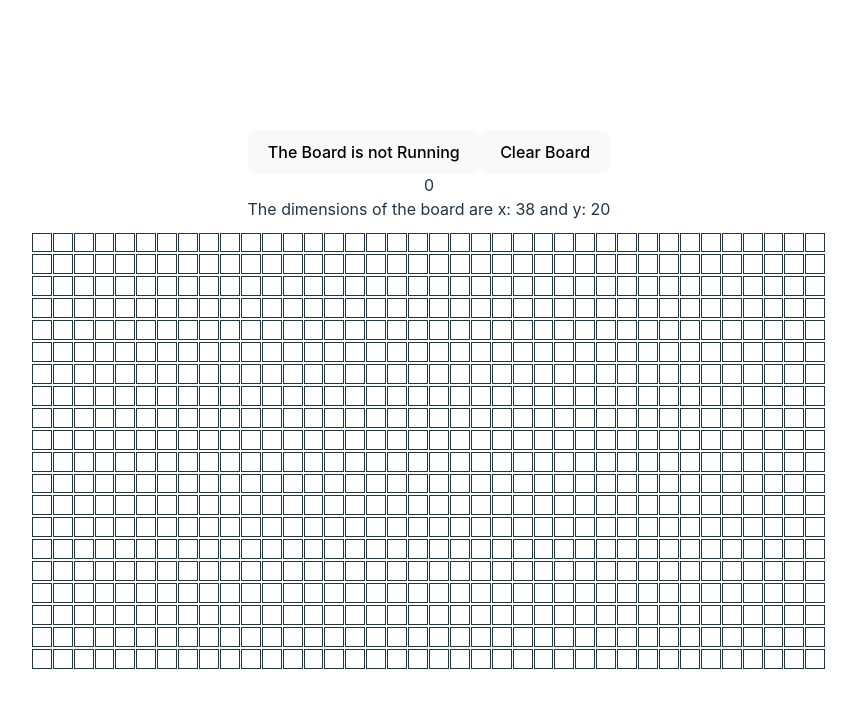
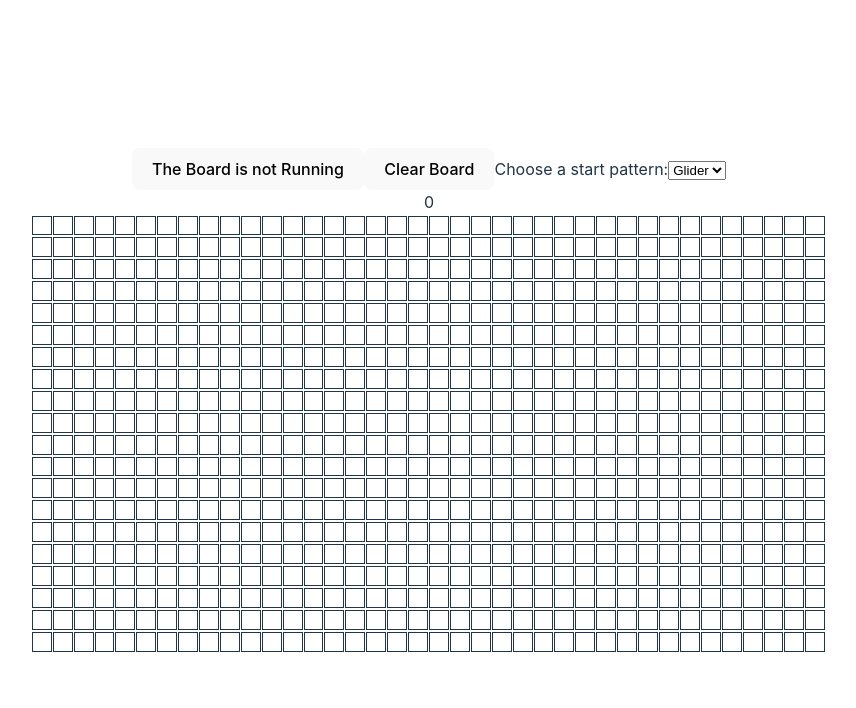
Before and after one commit to seigel/react-gol, a React (Vite) app: page / in a window 1280 px wide. Shown: the top 708 px of the page, without its empty margins (211-1067 px from the left). Built offline with nearby package versions, Linux system fonts and the light colour scheme.

Commit message:
Choose starting pattern

```diff
--- a/src/App.jsx
+++ b/src/App.jsx
@@ -1,22 +1,11 @@
 import "./App.css";
 import Board from "./components/Board";
+function App() {
 
-function App() {
-  const flyerGenerator = [
-      [0,0,0,0,0,0,0,0,0,0,0,0,0,0,0,0,0,0,0,0,0,0,0,0,1,0,0,0,0,0,0,0,0,0,0,0],
-      [0,0,0,0,0,0,0,0,0,0,0,0,0,0,0,0,0,0,0,0,0,0,1,0,1,0,0,0,0,0,0,0,0,0,0,0],
-      [0,0,0,0,0,0,0,0,0,0,0,0,1,1,0,0,0,0,0,0,1,1,0,0,0,0,0,0,0,0,0,0,0,0,1,1],
-      [0,0,0,0,0,0,0,0,0,0,0,1,0,0,0,1,0,0,0,0,1,1,0,0,0,0,0,0,0,0,0,0,0,0,1,1],
-      [1,1,0,0,0,0,0,0,0,0,1,0,0,0,0,0,1,0,0,0,1,1,0,0,0,0,0,0,0,0,0,0,0,0,0,0],
-      [1,1,0,0,0,0,0,0,0,0,1,0,0,0,1,0,1,1,0,0,0,0,1,0,1,0,0,0,0,0,0,0,0,0,0,0],
-      [0,0,0,0,0,0,0,0,0,0,1,0,0,0,0,0,1,0,0,0,0,0,0,0,1,0,0,0,0,0,0,0,0,0,0,0],
-      [0,0,0,0,0,0,0,0,0,0,0,1,0,0,0,1,0,0,0,0,0,0,0,0,0,0,0,0,0,0,0,0,0,0,0,0],
-      [0,0,0,0,0,0,0,0,0,0,0,0,1,1,0,0,0,0,0,0,0,0,0,0,0,0,0,0,0,0,0,0,0,0,0,0],
-  ];
   return (
     <>
       <div className="card">
-        <Board x={38} y={20} pattern={flyerGenerator}/>
+        <Board x={38} y={20}/>
       </div>
     </>
   );
--- a/src/components/Atom.jsx
+++ b/src/components/Atom.jsx
@@ -31,7 +31,7 @@ const Atom = ({ state, updateState, generation }) => {
 export default Atom;
 
 Atom.propTypes = {
-  state: PropTypes.bool,
+  state: PropTypes.func,
   updateState: PropTypes.func,
   generation: PropTypes.number,
 };
--- a/src/components/Board.jsx
+++ b/src/components/Board.jsx
@@ -5,7 +5,9 @@ import {
     moveToNextState,
 } from "../models/BoardModel.js";
 import Atom from "./Atom";
+import Patterns from "../patterns";
 import PropTypes from "prop-types";
+
 
 const Board = ({x, y, pattern}) => {
     const [isRunning, setIsRunning] = useState(false);
@@ -13,18 +15,19 @@ const Board = ({x, y, pattern}) => {
     const [generation, setGeneration] = useState(0);
     const [buttonLabel, setButtonLabel] = useState("Clear Board");
     const [timer, setTimer] = useState(150);
+    const [startPattern, setStartPattern] = useState('glider');
 
     useEffect(() => {
         console.log('redoing');
         const interval = setInterval(() => {
-            console.log('intervalling');
+            // console.log('intervalling');
             setCount(prev => prev + 1);
         }, timer);
         return () => clearInterval(interval);
     },[]);
 
     useEffect(() => {
-        console.log('count', count);
+        // console.log('count', count);
         if (isRunning) {
             moveToNextState();
             setGeneration(prev => prev + 1);
@@ -32,8 +35,8 @@ const Board = ({x, y, pattern}) => {
     }, [isRunning, count]);
 
     const board = useMemo(() => {
-        return createBoard(x, y, pattern);
-    }, [x, y, pattern]);
+        return createBoard(x, y, Patterns[startPattern] || [[0]]);
+    }, [x, y, startPattern]);
 
     const toggleRunning = () => {
         setIsRunning(!isRunning)
@@ -43,9 +46,9 @@ const Board = ({x, y, pattern}) => {
         setButtonLabel("...");
         setIsRunning(false);
         setGeneration(0);
-        clearBoard();
+        clearBoard(Patterns[startPattern] || [[0]]);
         setButtonLabel("Clear Board");
-    },[]);
+    },[startPattern]);
 
     const theBoard = board.map((a, i) => {
         const row = a.map((b) => {
@@ -72,19 +75,23 @@ const Board = ({x, y, pattern}) => {
             </div>
         );
     });
-    console.log('render')
     return (
       <>
+        <div>
           <button onClick={toggleRunning}>
             The Board {isRunning ? "is" : "is not"} Running
           </button>
-            <button onClick={clearBoardAction}>
-                {buttonLabel}
-            </button>
+          <button onClick={clearBoardAction}>{buttonLabel}</button>
+          <label htmlFor="cars">Choose a start pattern:</label>
+          <select name="patterns" onChange={(event)=>{
+              console.log('selected', event.target.value);
+              setStartPattern(event.target.value);
+          }} value={startPattern}>
+            <option value="">None</option>
+            <option value="glider">Glider</option>
+          </select>
+        </div>
         <div>{generation}</div>
-            <div style={{marginBottom: 10}}>
-                The dimensions of the board are x: {x || 0} and y: {y || 0}
-            </div>
         <div
           style={{
             display: "flex",
--- a/src/models/BoardModel.js
+++ b/src/models/BoardModel.js
@@ -18,12 +18,18 @@ const createBoard = (x, y, pattern) => {
   return _board;
 };
 
-const clearBoard = () => {
-  _board.forEach((row) => {
-    row.forEach((square) => {
-      square.updateState(false);
-    })
-  })
+const clearBoard = (pattern) => {
+  const y = _board.length;
+  const x = _board[0].length;
+  for (let yLoc = 0; yLoc < y; yLoc++) {
+    for (let xLoc = 0; xLoc < x; xLoc++) {
+      let initValue = false;
+      if (pattern && yLoc < pattern.length && xLoc < pattern[0].length) {
+        initValue = pattern[yLoc][xLoc];
+      }
+      _board[yLoc][xLoc].updateState(initValue);
+    }
+  }
 }
 
 const humanize = () => {
--- a/src/models/Square.js
+++ b/src/models/Square.js
@@ -1,6 +1,5 @@
 class Square {
   constructor(xLoc, yLoc, initState, board) {
-    console.log("params", xLoc, yLoc, initState, board);
     this.xLoc = xLoc;
     this.yLoc = yLoc;
     this.squareState = initState || false;
--- /dev/null
+++ b/src/patterns/GliderGenerator.js
@@ -0,0 +1,13 @@
+const map = [
+    [0,0,0,0,0,0,0,0,0,0,0,0,0,0,0,0,0,0,0,0,0,0,0,0,0,0,0,0,0,0,0,0,0,0,0,0,0],
+    [0,0,0,0,0,0,0,0,0,0,0,0,0,0,0,0,0,0,0,0,0,0,0,0,0,1,0,0,0,0,0,0,0,0,0,0,0],
+    [0,0,0,0,0,0,0,0,0,0,0,0,0,0,0,0,0,0,0,0,0,0,0,1,0,1,0,0,0,0,0,0,0,0,0,0,0],
+    [0,0,0,0,0,0,0,0,0,0,0,0,0,1,1,0,0,0,0,0,0,1,1,0,0,0,0,0,0,0,0,0,0,0,0,1,1],
+    [0,0,0,0,0,0,0,0,0,0,0,0,1,0,0,0,1,0,0,0,0,1,1,0,0,0,0,0,0,0,0,0,0,0,0,1,1],
+    [0,1,1,0,0,0,0,0,0,0,0,1,0,0,0,0,0,1,0,0,0,1,1,0,0,0,0,0,0,0,0,0,0,0,0,0,0],
+    [0,1,1,0,0,0,0,0,0,0,0,1,0,0,0,1,0,1,1,0,0,0,0,1,0,1,0,0,0,0,0,0,0,0,0,0,0],
+    [0,0,0,0,0,0,0,0,0,0,0,1,0,0,0,0,0,1,0,0,0,0,0,0,0,1,0,0,0,0,0,0,0,0,0,0,0],
+    [0,0,0,0,0,0,0,0,0,0,0,0,1,0,0,0,1,0,0,0,0,0,0,0,0,0,0,0,0,0,0,0,0,0,0,0,0],
+    [0,0,0,0,0,0,0,0,0,0,0,0,0,1,1,0,0,0,0,0,0,0,0,0,0,0,0,0,0,0,0,0,0,0,0,0,0],
+];
+export { map };
--- /dev/null
+++ b/src/patterns/index.js
@@ -0,0 +1,7 @@
+import { map as glider } from "./GliderGenerator.js";
+
+const patterns = {
+    'glider': glider,
+}
+
+export default patterns;
```
Lines whose indentation alone changed are shown as unchanged.
